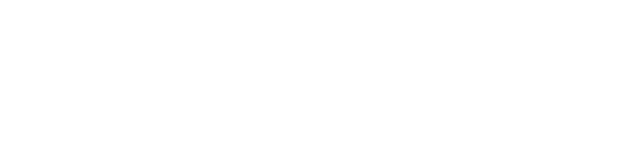
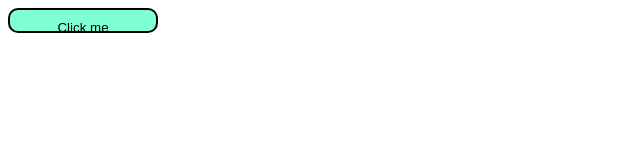
Before and after one commit to PRIYANSHU2569/CSS, a plain HTML site: page lecture7/Pseudo.html in a window 1280 px wide. Shown: the whole page, without its empty margins (0-640 px from the left). Drawn offline with Linux system fonts and the light colour scheme.

Commit message:
psedu class

```diff
--- a/lecture7/Pseudo.html
+++ b/lecture7/Pseudo.html
@@ -3,10 +3,39 @@
 <head>
 
     <title>
+        Pseudo Class
+    </title>
+    <style>
+        .pseudo{
+            height: 25px;
+            width: 150px;
+            padding: 10px;
+            background-color: aquamarine;
+            border: 2px solid black;
+            border-radius: 10px;
 
-    </title>
+            transition-property: all ;
+            transition-duration:1s;
+            transition-timing-function: ease-in-out;
+            transition-delay: 0s;
+
+        }
+        .pseudo:hover{
+            height: 50px;
+            width: 200px;
+            background-color: brown;
+
+        }
+        .pseudo:active{
+            height: 50px;
+            width: 200px;
+            background-color: rgb(149, 24, 184);
+        }
+
+    </style>
 </head>
 <body>
+    <button class="pseudo">Click me</button>
 
 </body>
 </html>
```
